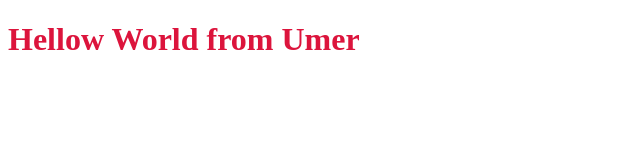
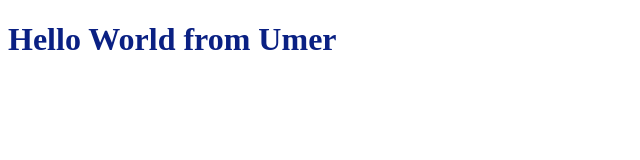
Before and after one commit to Umer4321/Bootcamp_class1_v2, a plain HTML site: page index.html in a window 1280 px wide. Shown: the whole page, without its empty margins (0-640 px from the left). Drawn offline with Linux system fonts and the light colour scheme.

Commit message:
Update index.html

```diff
--- a/index.html
+++ b/index.html
@@ -5,10 +5,10 @@
     <meta name="viewport" content="width=device-width, initial-scale=1.0">
     <title>Bootcamp2020</title>
     <style>
-        h1 {color: crimson;}
+        h1 {color: rgb(10, 32, 131);}
     </style>
 </head>
 <body>
-    <h1>Hellow World from Umer</h1>
+    <h1> <strong> Hello World from Umer</strong></h1>
 </body>
 </html>
```
